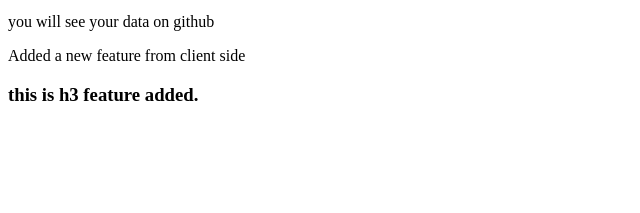
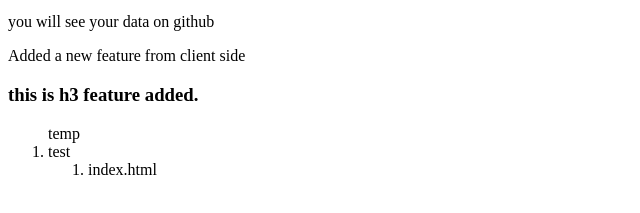
Before and after one commit to sp20mscs0069/test, a plain HTML site: page index.html in a window 1280 px wide. Shown: the part 87-300 px from the top of the page, without its empty margins (0-640 px from the left). Drawn offline with Linux system fonts and the light colour scheme.

Commit message:
added oreder list for temp

```diff
--- a/index.html
+++ b/index.html
@@ -5,4 +5,11 @@
 <p>you will see your data on github</p>
 <p>Added a new feature from client side</p>
 <h3>this is h3 feature added.</h3>
+<ol>temp
+	<li>test
+		<ol>
+			<li>index.html</li>
+		</ol>
+	</li>
+</ol>
 </html>
```
